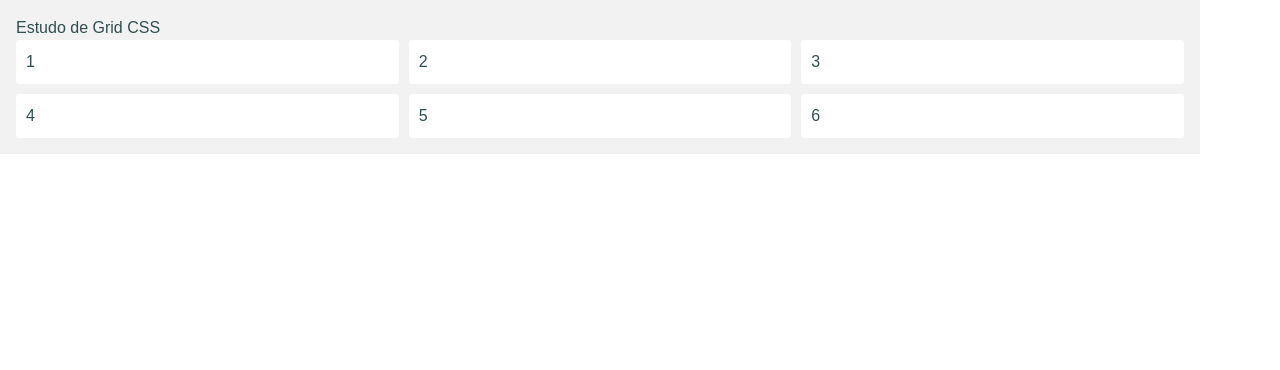
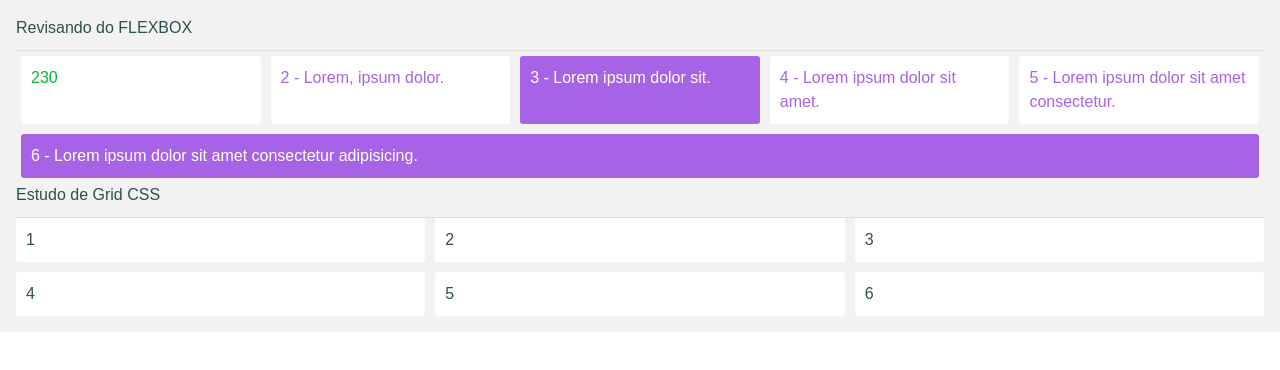
Before and after one commit to jairoroberto/front-study, a website built with Vite: page grid.html in a window 1280 px wide. Built offline with nearby package versions, Linux system fonts and the light colour scheme; a web font is replaced by a local one.

Commit message:
Insert content grid.html

```diff
--- a/grid.html
+++ b/grid.html
@@ -16,6 +16,11 @@
       padding: 0;
       box-sizing: border-box;
       font-family: 'GoTham Rounded Medium', sans-serif;
+      font-synthesis: none;
+      text-rendering: optimizeLegibility;
+      -webkit-font-smoothing: antialiased;
+      -moz-osx-font-smoothing: grayscale;
+      -webkit-text-size-adjust: 100%;
     }
 
     h1,
@@ -25,16 +30,35 @@
     h5,
     h6 {
       margin: 0;
-      padding: 0;
+      padding: 0 0 10px 0;
       box-sizing: border-box;
-      margin-bottom: 1rem;
+      margin: 1rem 0;
+      border-bottom: 1px solid #ddd
     }
 
-    .container-box {
+    .container-flex {
+      display: flex;
+      flex-direction: row;
+      flex-wrap: wrap;
+    }
+
+    .container-flex div {
+      background: #fff;
+      padding: 10px;
+      border-radius: 3px;
+      margin: 5px;
+      flex: 1 1 auto;
+      /* flex: flex-grow flex-shrink flex-basis */
+      color: #a663e5;
+      width: 200px
+    }
+
+    .container {
       max-width: 1200px;
       background: #f2f2f2;
       padding: 1rem;
-      color: darkslategray
+      color: darkslategray;
+      margin: 0 auto;
     }
 
     .container-grid {
@@ -52,9 +76,20 @@
 </head>
 
 <body>
-  <div class="container-box">
+  <div class="container">
 
-    <h1>Estudo de Grid CSS</h1>
+    <h2>Revisando do FLEXBOX</h2>
+
+    <div class="container-flex">
+      <div>1 - Lorem ipsum</div>
+      <div>2 - Lorem, ipsum dolor.</div>
+      <div>3 - Lorem ipsum dolor sit.</div>
+      <div>4 - Lorem ipsum dolor sit amet.</div>
+      <div>5 - Lorem ipsum dolor sit amet consectetur.</div>
+      <div>6 - Lorem ipsum dolor sit amet consectetur adipisicing.</div>
+    </div>
+
+    <h2>Estudo de Grid CSS</h2>
 
     <div class="container-grid">
       <div>1</div>
@@ -68,6 +103,18 @@
   </div>
 
 
+  <script>
+    const divFlexAll = document.querySelectorAll('.container-flex div:nth-child(3n)')
+    divFlexAll.forEach((div) => {
+      div.style.background = '#a663e5';
+      div.style.color = '#fff';
+    });
+
+    const divFlexUnique = document.querySelector('.container-flex div')
+    divFlexUnique.innerHTML = divFlexUnique.offsetWidth;
+    divFlexUnique.style.color = '#00b835';
+  </script>
+
 </body>
 
 </html>
```
Also changed, not shown: README.md.
